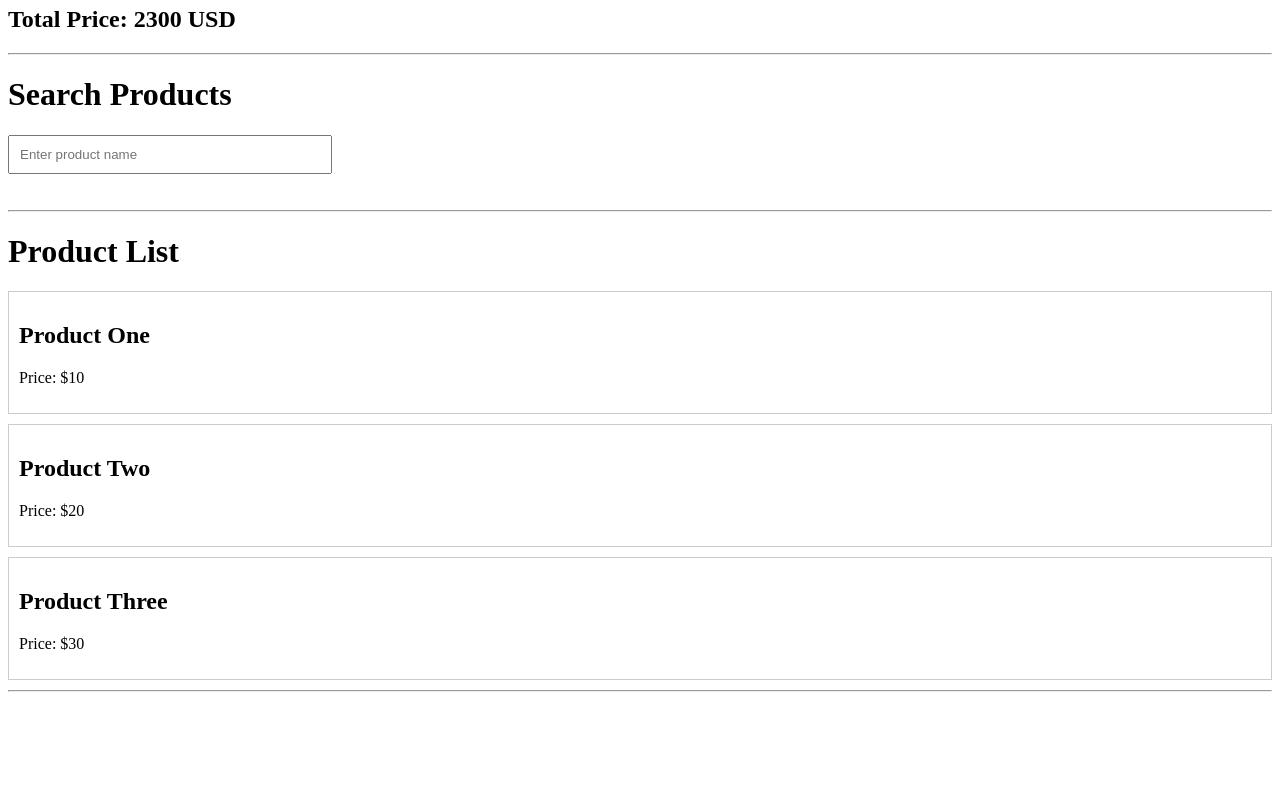
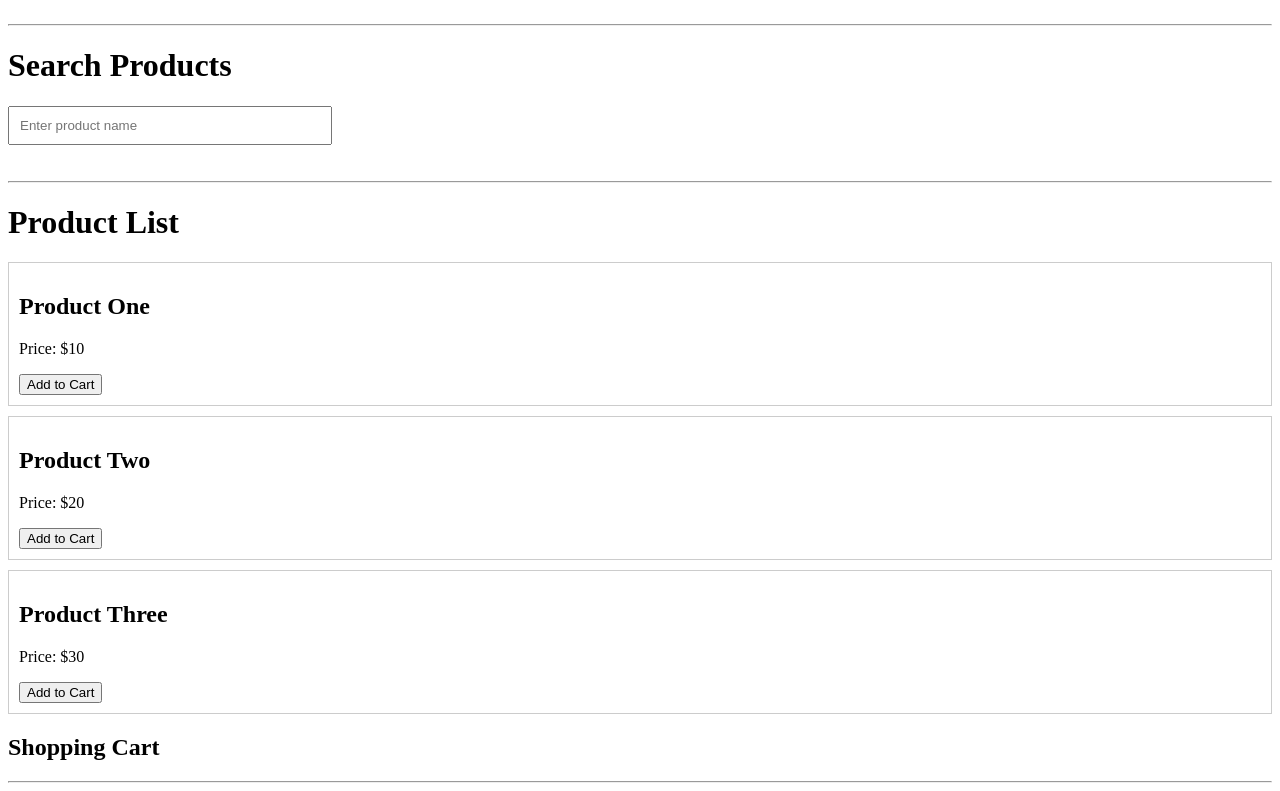
Before and after one commit to yogiifirmansyah/vue-composition-api, a Vue app: page / in a window 1280 px wide. Shown: the part 1403-2194 px from the top of the page. Before the commit the page ends 2103 px from the top, so only its background shows below. Built offline with nearby package versions, Linux system fonts and the light colour scheme.

Commit message:
Add AddToCartButton Feature

```diff
--- a/src/App.vue
+++ b/src/App.vue
@@ -30,17 +30,18 @@ const products = [
   },
 ];
 
-const message = ref("Hello World!");
-
 const { items, addProduct, removeProduct } = useCart();
 
 addProduct(products);
+
+const cart = ref([]);
+
+const handleAddToCart = (product) => {
+  cart.value.push(product); // Menambahkan produk ke keranjang
+};
 </script>
 
 <template>
-  <input type="text" v-model="message" />
-  {{ message }}
-
   <CartItem v-for="item in items" :key="item.id" :cart-item="item" @remove-product="removeProduct" />
   <hr />
 
@@ -64,9 +65,13 @@ addProduct(products);
   <Search />
   <hr />
 
-  <!-- Working with props -->
+  <!-- Working with props && Emitting events -->
   <h1>Product List</h1>
-  <ProductDetail v-for="(product, index) in products" :key="index" :product="product" />
+  <ProductDetail v-for="(product, index) in products" :key="index" :product="product" @add-to-cart="handleAddToCart" />
+  <h2>Shopping Cart</h2>
+  <ul>
+    <li v-for="(item, index) in cart" :key="index">{{ item.name }} - ${{ item.price }}</li>
+  </ul>
   <hr />
 </template>
 
--- a/src/components/ProductDetail.vue
+++ b/src/components/ProductDetail.vue
@@ -8,6 +8,14 @@ const props = defineProps({
   },
 });
 
+const emit = defineEmits(["add-to-cart"]);
+
+const addToCart = () => {
+  // Emit event ke parent dengan membawa data produk
+  // console.log("props.product: ", props.product);
+  emit("add-to-cart", props.product);
+};
+
 const product = toRef(props.product);
 console.log(product);
 </script>
@@ -16,6 +24,7 @@ console.log(product);
   <div class="product-detail">
     <h2>{{ product.name }}</h2>
     <p>Price: ${{ product.price }}</p>
+    <button @click="addToCart">Add to Cart</button>
   </div>
 </template>
 
```
